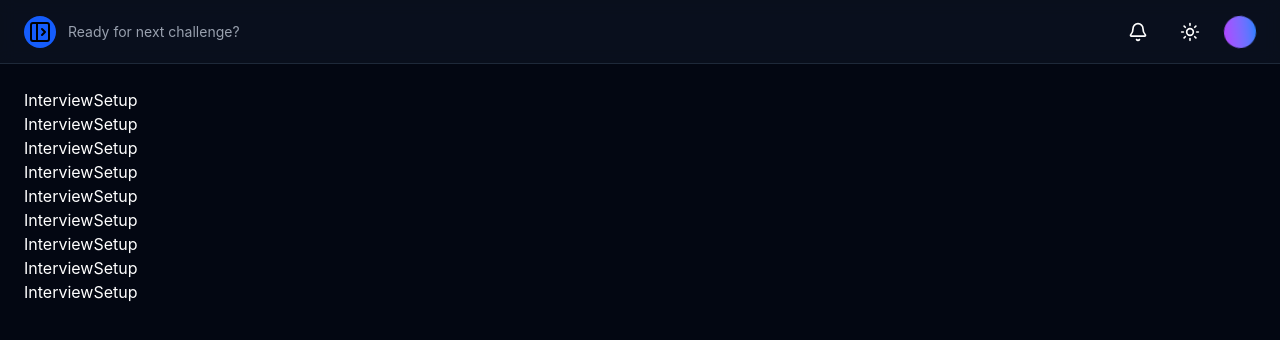
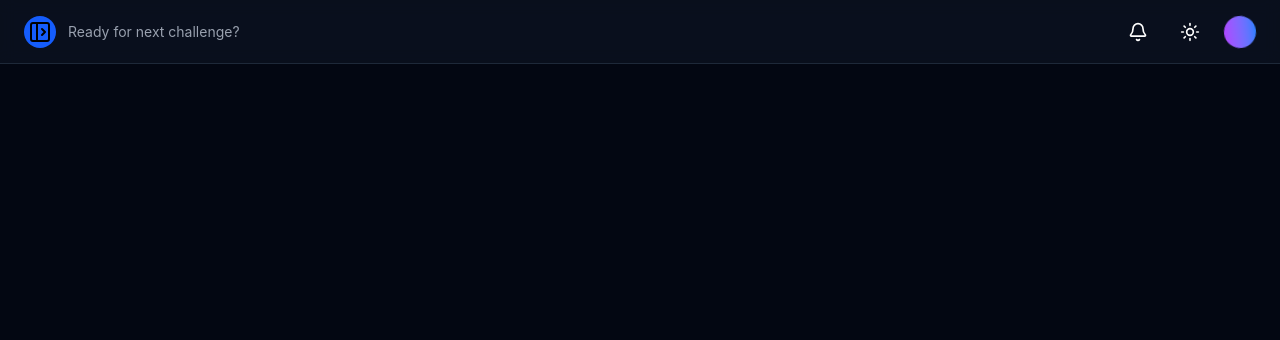
Before and after one commit to kian-farzaneh/front-interviewer-bot, a React (Vite) app: page /setup in a window 1280 px wide. Shown: the top 340 px of the page. Built offline with nearby package versions, Linux system fonts and the light colour scheme.

Commit message:
fix:delete initial elements

```diff
--- a/src/pages/InterviewSetup.tsx
+++ b/src/pages/InterviewSetup.tsx
@@ -1,15 +1,5 @@
 function InterviewSetup() {
   return <>
-    <div className="text-white">InterviewSetup</div>
-    <div className="text-white">InterviewSetup</div>
-    <div className="text-white">InterviewSetup</div>
-    <div className="text-white">InterviewSetup</div>
-    <div className="text-white">InterviewSetup</div>
-    <div className="text-white">InterviewSetup</div>
-    <div className="text-white">InterviewSetup</div>
-    <div className="text-white">InterviewSetup</div>
-    <div className="text-white">InterviewSetup</div>
-
   </>;
 }
 
```
